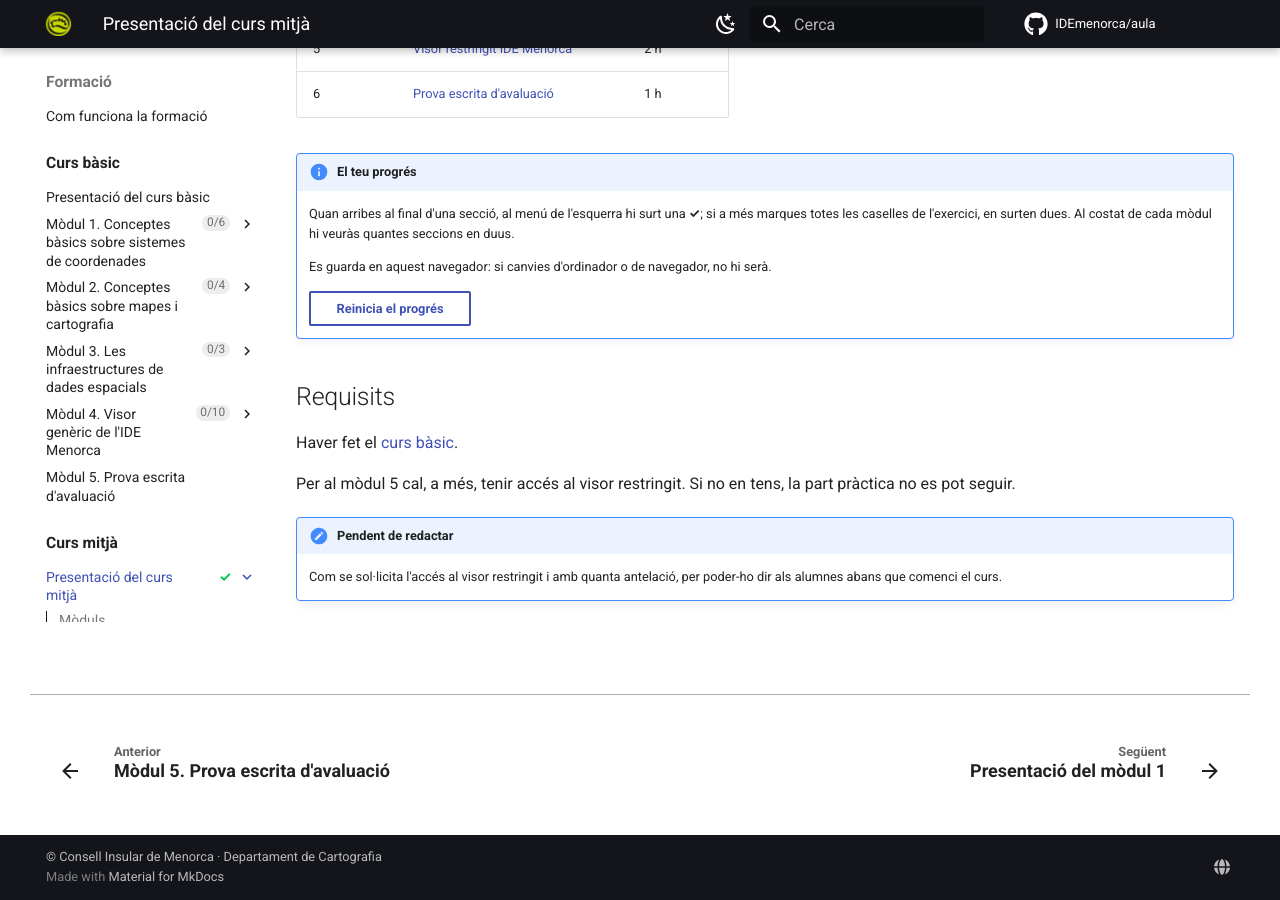
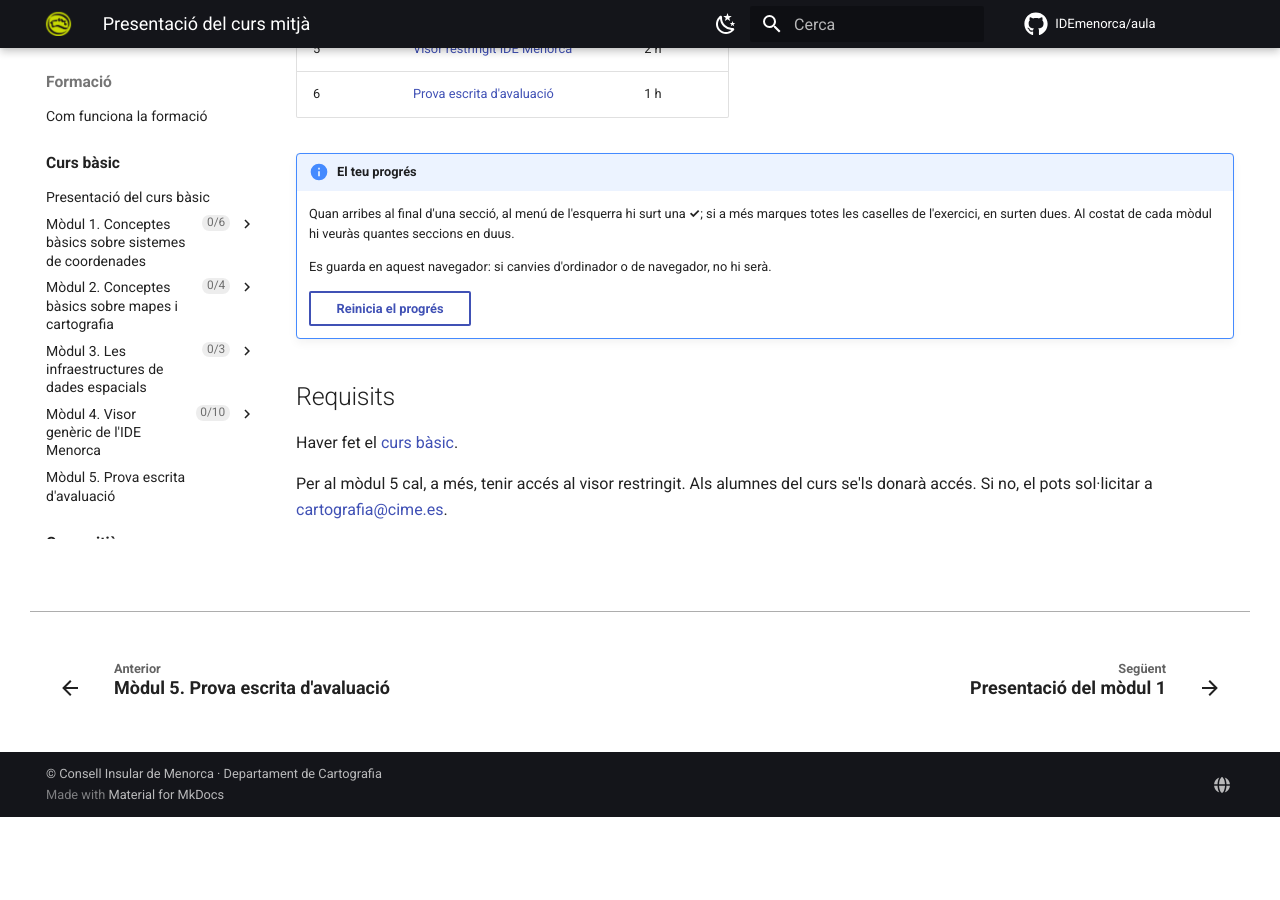
Before and after one commit to IDEmenorca/aula, an MkDocs documentation site: the page built from docs/formacio/mig/index.md, in a window 1280 px wide and 900 px high, scrolled down 680 px. Built offline with MkDocs 1.6.1 and Material for MkDocs 9.7.7, drawn with Linux system fonts in a browser that asks for light colours; comment, search, counter and statistics services are not loaded; after the commit the page ends 1497 px from its top, so only the background shows below that.

Commit message:
Curs mitja: com s'obte l'acces al visor restringit
Co-Authored-By: Claude Opus 5.5 <noreply@anthropic.com>

```diff
--- a/docs/formacio/mig/index.md
+++ b/docs/formacio/mig/index.md
@@ -34,9 +34,6 @@ visor restringit, al qual només hi accedeix el personal autoritzat.
 
 Haver fet el [curs bàsic](../basic/index.md).
 
-Per al mòdul 5 cal, a més, tenir accés al visor restringit. Si no en tens,
-la part pràctica no es pot seguir.
-
-!!! note "Pendent de redactar"
-    Com se sol·licita l'accés al visor restringit i amb quanta antelació, per
-    poder-ho dir als alumnes abans que comenci el curs.
+Per al mòdul 5 cal, a més, tenir accés al visor restringit. Als alumnes del
+curs se'ls donarà accés. Si no, el pots sol·licitar a
+[cartografia@cime.es](mailto:cartografia@cime.es).
```
